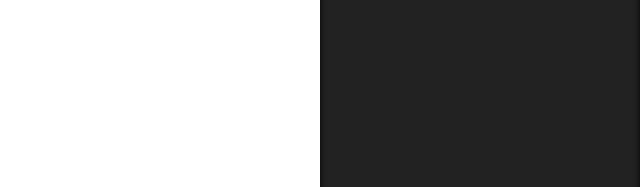
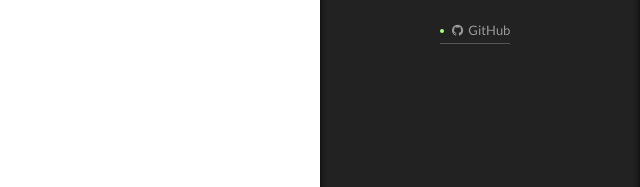
Before and after one commit to gao-gao/gao-gao.github.io, a plain HTML site: page 2017/07/23/2017-07-23-prototype/index.html in a window 1280 px wide. Both pictures are taken after a click on the item "站点概览". Shown: the part 283-470 px from the top of the page, 640-1280 px from the left. Drawn offline with Linux system fonts and the light colour scheme.

Commit message:
Site updated: 2017-07-23 21:02:03

```diff
--- a/2017/07/23/2017-07-23-prototype/index.html
+++ b/2017/07/23/2017-07-23-prototype/index.html
@@ -600,6 +600,17 @@
 
         <div class="links-of-author motion-element">
 
+
+              <span class="links-of-author-item">
+                <a href="https://github.com/gao-gao" target="_blank" title="GitHub">
+
+                    <i class="fa fa-fw fa-github"></i>
+
+                  GitHub
+                </a>
+              </span>
+
+
         </div>
 
 
```
Also changed, not shown: 2017/07/23/2017-07-23-variable/index.html (+11 -0 lines), archives/2017/07/index.html (+11 -0 lines), archives/2017/index.html (+11 -0 lines), archives/index.html (+11 -0 lines), categories/JavaScript/index.html (+11 -0 lines), index.html (+11 -0 lines), tags/JavaScript/index.html (+11 -0 lines), tags/index.html (+11 -0 lines).
